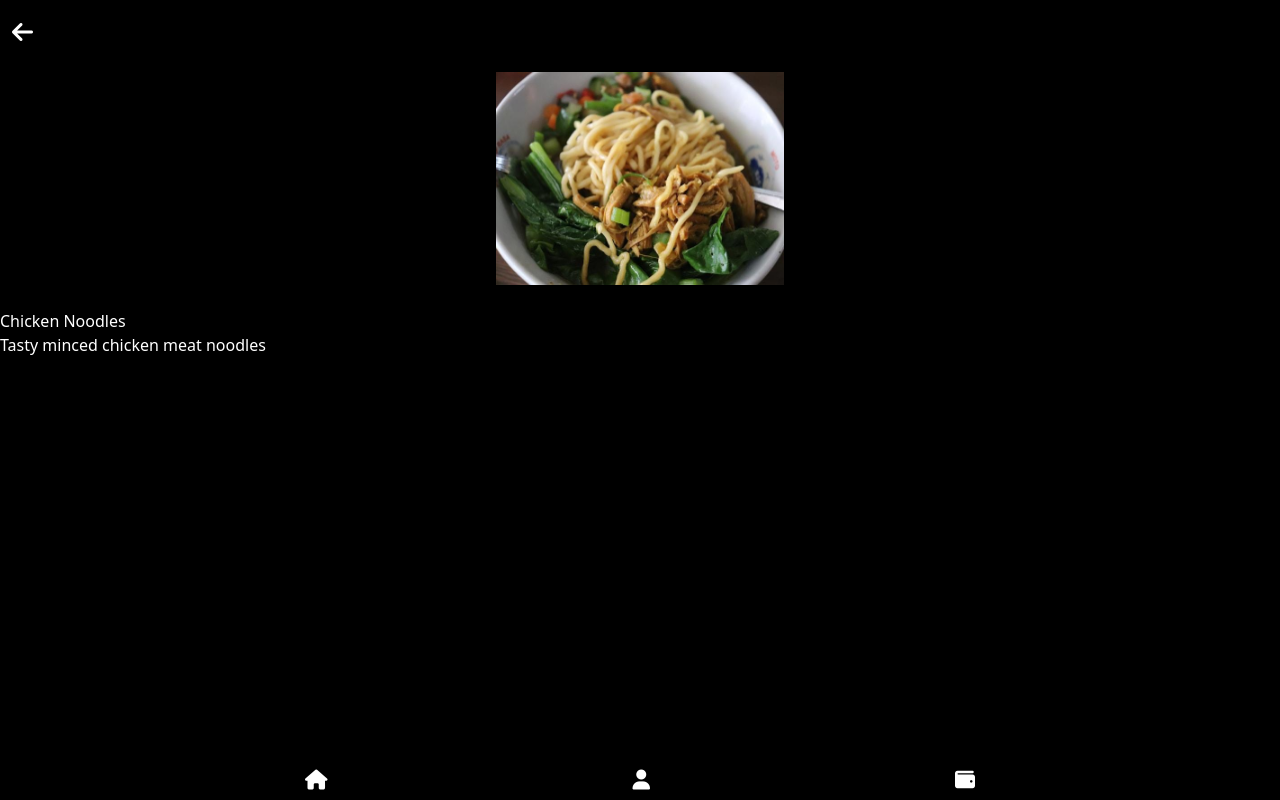
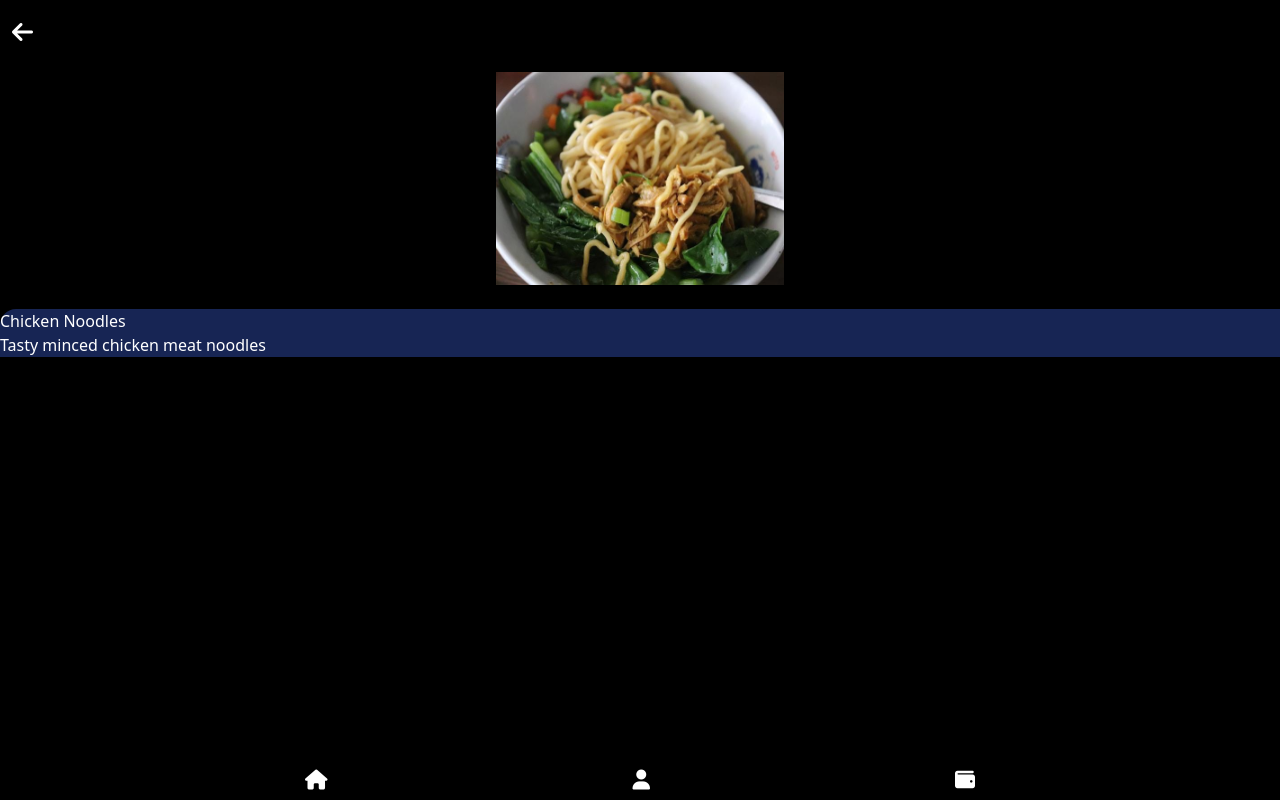
Before and after one commit to mA4rK0/portfolio-Order-Food-App, a React (Vite) app: page /menu/1 in a window 1280 px wide. Built offline with nearby package versions, Linux system fonts and the light colour scheme.

Commit message:
edit page.

```diff
--- a/src/pages/A-Menu.jsx
+++ b/src/pages/A-Menu.jsx
@@ -36,7 +36,8 @@
             </button>
             <img src={`../src/img/thumb/${menu.image}`} className="my-6 mx-auto w-72 h-[13.296rem]" />
           </section>
-          <section className="text-white">
+          <section className="bottom-element bg-input rounded-tl-2xl">
+            <section className="flex flex-col"></section>
             <h1>{menu.name}</h1>
             <p>{menu.description}</p>
           </section>
```
